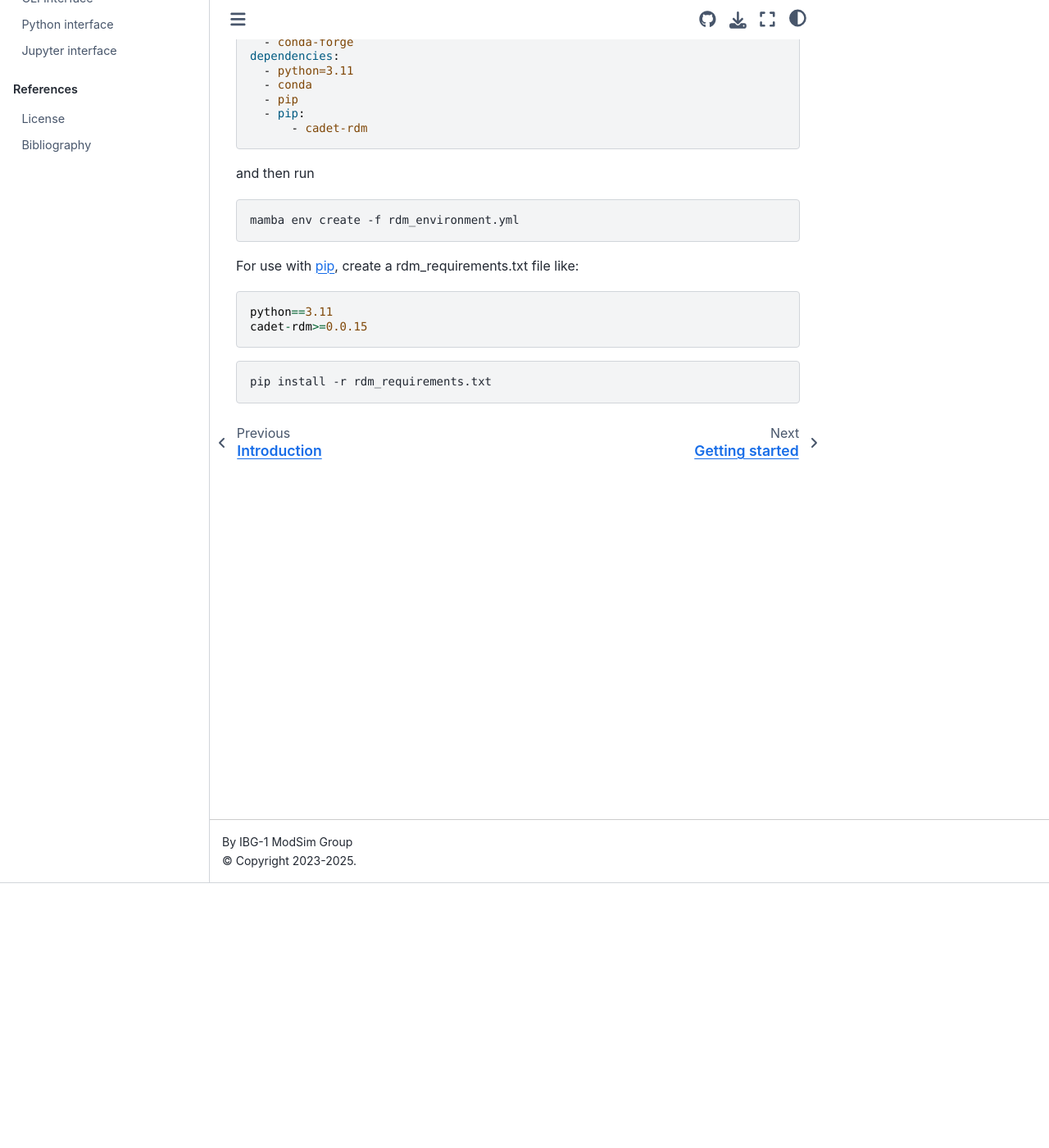
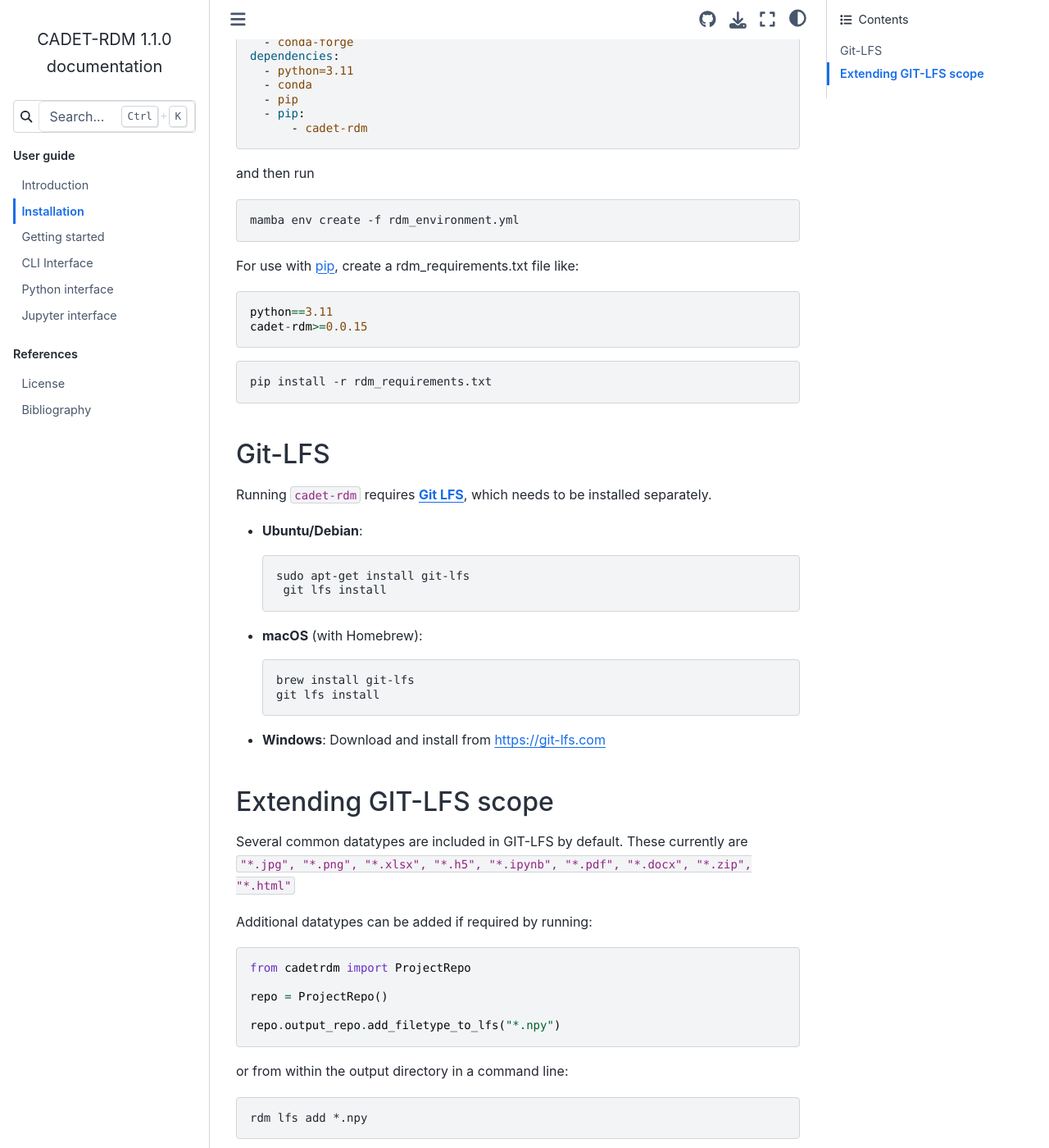
Before and after one commit to cadet/CADET-RDM, a Sphinx documentation site: the page built from docs/source/user_guide/installation.md, in a window 1280 px wide and 1400 px high, scrolled down 323 px. Shown: the whole window at 82% size. Built offline with Sphinx 7.4.7 and the Sphinx Book theme 1.1.4, drawn with Linux system fonts in a browser that asks for light colours.

Commit message:
Update installation guide in documentation
Co-authored-by: Hannah Lanzrath <h.lanzrath@fz-juelich.de>

`````diff
--- a/docs/source/user_guide/installation.md
+++ b/docs/source/user_guide/installation.md
@@ -26,7 +26,7 @@
 
 and then run
 
-```commandline
+```bash
 mamba env create -f rdm_environment.yml
 ```
 
@@ -37,6 +37,50 @@
 cadet-rdm>=0.0.15
 ```
 
-```commandline
+```bash
 pip install -r rdm_requirements.txt
 ```
+
+
+## Git-LFS
+Running `cadet-rdm` requires [**Git LFS**](https://git-lfs.com/), which needs to be installed separately.
+
+* **Ubuntu/Debian**:
+  ```bash
+  sudo apt-get install git-lfs
+   git lfs install
+  ```
+
+ * **macOS** (with Homebrew):
+
+   ```bash
+   brew install git-lfs
+   git lfs install
+   ```
+
+ * **Windows**:
+   Download and install from [https://git-lfs.com](https://git-lfs.com)
+
+
+
+## Extending GIT-LFS scope
+
+Several common datatypes are included in GIT-LFS by default. These currently are
+`"*.jpg", "*.png", "*.xlsx", "*.h5", "*.ipynb", "*.pdf", "*.docx", "*.zip", "*.html"`
+
+Additional datatypes can be added if required by running:
+
+````python
+from cadetrdm import ProjectRepo
+
+repo = ProjectRepo()
+
+repo.output_repo.add_filetype_to_lfs("*.npy")
+````
+
+
+or from within the output directory in a command line:
+
+```bash
+rdm lfs add *.npy
+```
`````
